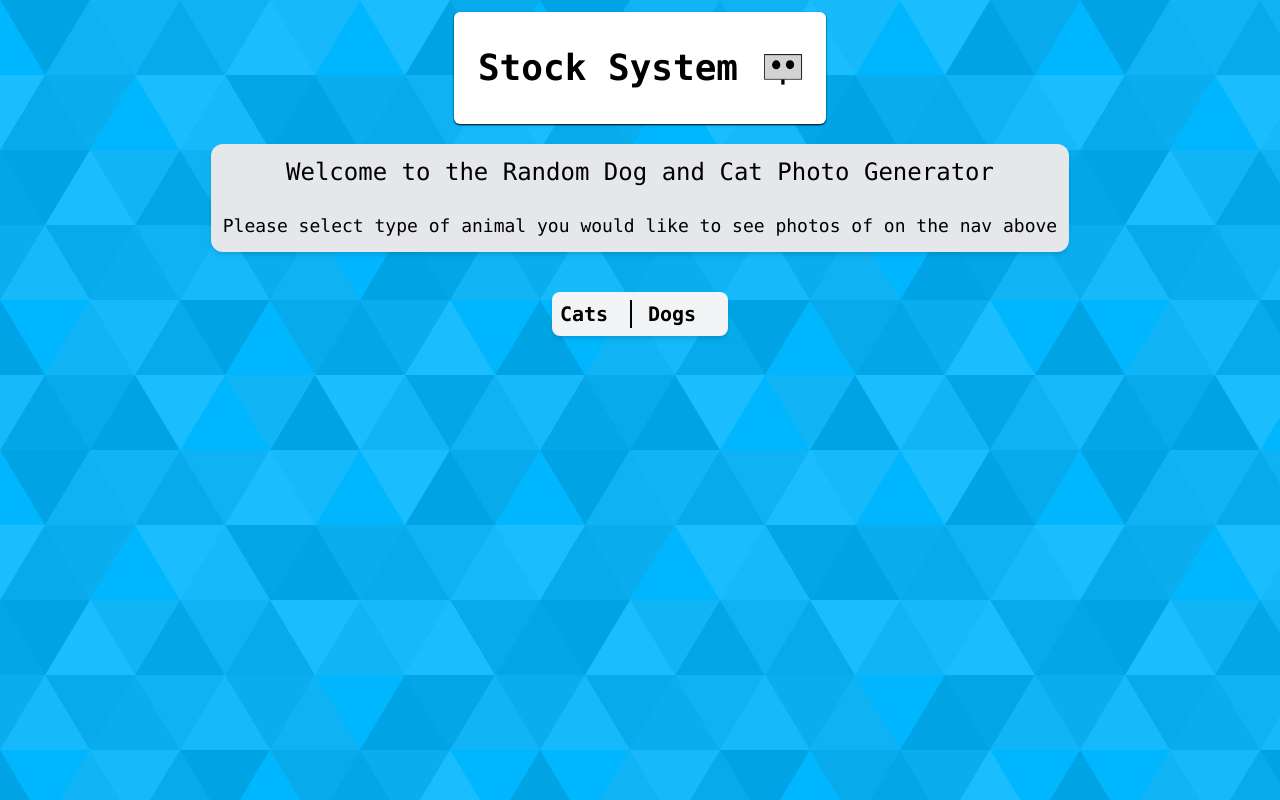
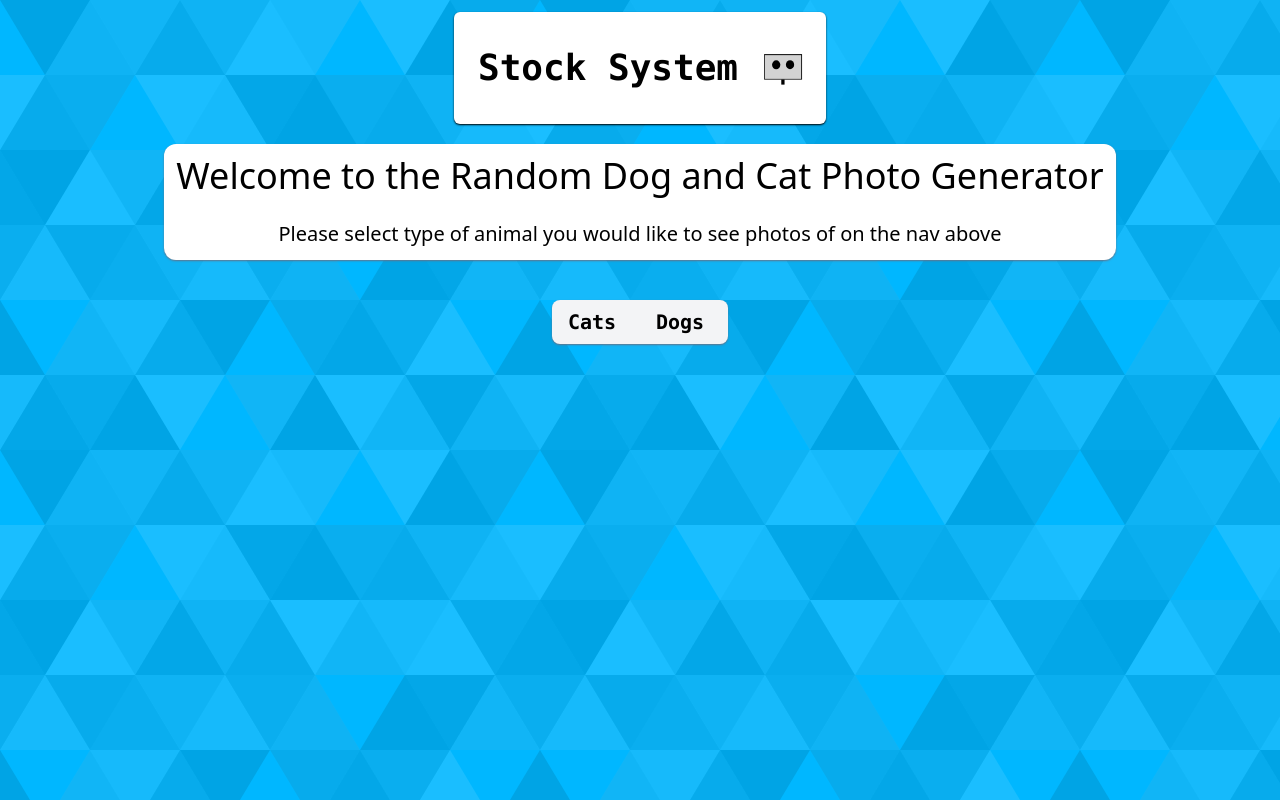
Before and after one commit to mstock64/react-to-this, a React (Create React App) app: page / in a window 1280 px wide. Both pictures are taken after a click on the button "Stock System". Built offline with nearby package versions, Linux system fonts and the light colour scheme.

Commit message:
Introduced Switching between business and Animal components ; Fixed UI and make them desirable

```diff
--- a/src/AnimalCardComponent/AnimalCardComponent.js
+++ b/src/AnimalCardComponent/AnimalCardComponent.js
@@ -1,13 +1,12 @@
-import React, { useState } from 'react';
+import React, { useEffect, useState } from 'react';
 import FetchData from './AnimalCardComponentUtils';
-
-
+import {AnimalCardComponentInstructions} from './AnimalCardComponentInstructions'
 function AnimalCardComponent({ name = 'cat', state = false }) {
 
   const [data, setData] = useState([]);
   const [previousData, setPreviousData] = useState([])
   const [forwardData, setForwardData] = useState([])
-
+  const [inst, setInst] = useState(true)
   const changePhoto = async () => {
     let payload = await FetchData(name)
 
@@ -18,7 +17,6 @@ function AnimalCardComponent({ name = 'cat', state = false }) {
     setData(payload);
 
   };
-
 
 
   const goBack = () => {
@@ -55,19 +53,17 @@ function AnimalCardComponent({ name = 'cat', state = false }) {
     else
       changePhoto()
   }
-
   return (
     <div class="">
       {data !== undefined && data.length > 0 ? (
         <span>
           {data.map(item => (
+            <div>
             <div class="flex justify-center">
               <div class="relative w-fit">
-                <div class=' ml-2 mr-2'>
+                <div class=' ml-2 mr-2 max-w-screen-lg'>
                   <img src={item.url} class='rounded-lg  shadow-xl' alt={name} />
                 </div>
-
-
                 <div class="">
                   {previousData.length > 1 ?
                     (
@@ -79,6 +75,16 @@ function AnimalCardComponent({ name = 'cat', state = false }) {
               </div>
             </div>
 
+            <div className='m-3 w-full mx-auto'>
+              <div className='hidden'>{ setTimeout(() => {
+                  setInst(false)
+              }, 60000) }</div>
+              {
+              inst ? (
+                  <AnimalCardComponentInstructions/>
+              ): ('')}
+                </div>
+            </div>
           ))}
 
         </span>
@@ -91,6 +97,9 @@ function AnimalCardComponent({ name = 'cat', state = false }) {
         </div>
 
       )}
+
+
+
     </div>
   );
 }
--- /dev/null
+++ b/src/AnimalCardComponent/AnimalCardComponentInstructions.jsx
@@ -0,0 +1,8 @@
+export function AnimalCardComponentInstructions() {
+    return (
+        <>
+            <span className='bg-white rounded-md m-4 p-3 text-xl font-normal font-sans  w-fit mx-auto float-left shadow-black shadow-sm'>Click the left side of the image to backtrack</span>
+            <span className='bg-white w-fit rounded-md m-4 p-3 text-xl font-normal font-sans float-right shadow-black shadow-sm'>Click the right side of the image to see a new image</span>
+        </>
+    )
+}
--- a/src/BusinessComponent.jsx
+++ b/src/BusinessComponent.jsx
@@ -1,11 +1,15 @@
 import { IconComponent } from "./IconComponent/IconComponent";
-export function BusinessComponent({callbackSetter}) {
+export function BusinessComponent({state, callbackSetter}) {
 
     const toggleShow = () => {
-        callbackSetter("animals")
+        if (state === "animals"){
+            callbackSetter("business")
+        }
+        else{
+            callbackSetter("animals")
+        }
     }
     return (
-
         <>
             <div className="p-3 rounded-md  mx-auto bg-white text-black font-thin w-fit shadow-black shadow-sm">
             <button onClick={toggleShow} className="">
--- a/src/HomeComponent.js
+++ b/src/HomeComponent.js
@@ -24,14 +24,14 @@ export function HomeComponent() {
 
         <div class=''>
              {!dogState && !catState ? (<>
-                <div className='m-2 mb-10 p-3 bg-gray-200 rounded-xl w-fit mx-auto shadow-md'>
-                    <p class='text-2xl text-center'> Welcome to the Random Dog and Cat Photo Generator</p> <br/>
-                    <p  class='text-lg text-center'> Please select type of animal you would like to see photos of on the nav above</p>
+                <div className='m-2 mb-10 p-3 bg-white rounded-xl  w-fit mx-auto font-sans  shadow-sm shadow-slate-500'>
+                    <p class='text-4xl text-center'> Welcome to the Random Dog and Cat Photo Generator</p> <br/>
+                    <p  class='text-xl text-center'> Please select type of animal you would like to see photos of on the nav above</p>
                 </div>
 
             </>) : ('')}
-            <div class="grid grid-cols-2 m-3 p-2 gap-4 sticky top-2 bg-gray-100 rounded-lg shadow-md font-bold text-xl w-44 mx-auto">
-                <div class="border-r-2 border-black">
+            <div class="grid grid-cols-2 m-3 p-2 gap-8 sticky top-2 bg-gray-100 rounded-lg shadow-sm shadow-slate-500 font-bold text-xl w-44 mx-auto">
+                <div class="mx-auto">
                     <button onClick={() => {
                         setCatState(toggleCat())
                         if(showDog)
@@ -49,7 +49,6 @@ export function HomeComponent() {
 
             {dogState ? (<> <AnimalCardComponent name='dog' state={catState}  /> </>): ('')}
             {catState ? (<> <AnimalCardComponent name='cat' state={dogState} /> </>): ('')}
-            {dogState || catState ? (<div className='bg-white rounded-md m-4 p-3 text-xl font-normal font-sans font'><p>Click left side of the image to backtrack</p> <p>Click the right side of the image to see a new image</p> </div> ) : ('')}
         </div>
     );
 }
--- a/src/LandingPage.js
+++ b/src/LandingPage.js
@@ -9,7 +9,7 @@ export function LandingPage() {
             <div className="font-mono w-fit text-left mx-auto h-max">
 
                 <div className="mx-auto p-3 text-white bg-transparent ">
-                    <BusinessComponent callbackSetter={setState} />
+                    <BusinessComponent callbackSetter={setState} state={state} />
                 </div>
 
                 {state === "business" ? (<InquiryComponent/>) : ('')}
```
